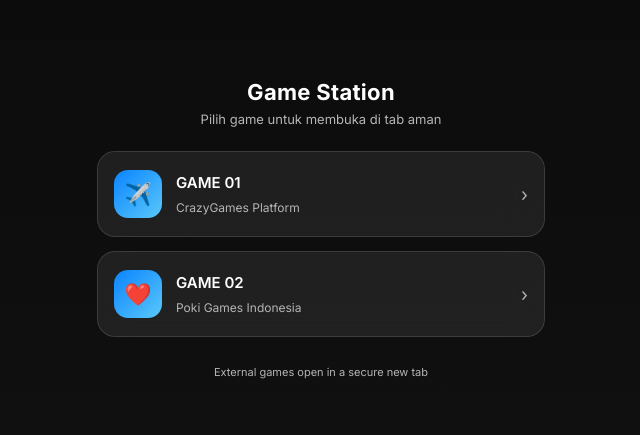
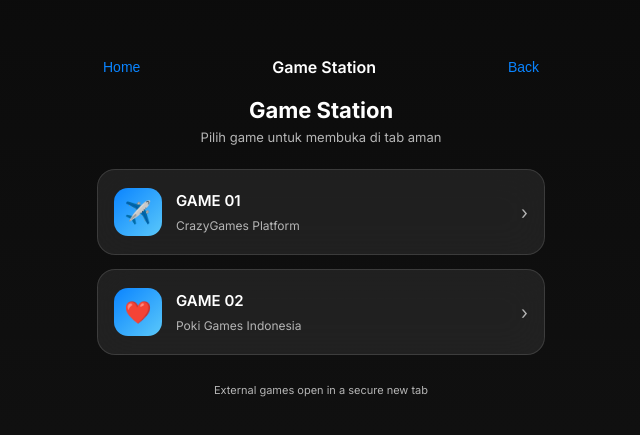
Before and after one commit to bagarang/EDUCATIONAL-WEBSITE, a plain HTML site: page game-station.html in a window 1280 px wide. Shown: the part 167-602 px from the top of the page, without its empty margins (319-959 px from the left). Drawn offline with Linux system fonts and the light colour scheme.

Commit message:
Update game-station.html

```diff
--- a/game-station.html
+++ b/game-station.html
@@ -20,7 +20,7 @@
       --card-border: rgba(255,255,255,0.12);
       --text: #ffffff;
       --subtext: #b5b5b5;
-      --accent: #0a84ff; /* iOS blue */
+      --accent: #0a84ff;
       --radius: 18px;
       --blur: blur(20px);
     }
@@ -44,7 +44,29 @@
     .app {
       width: 100%;
       max-width: 420px;
-      padding: 20px 16px 28px;
+      padding: 16px 16px 28px;
+    }
+
+    /* Top Bar */
+    .topbar {
+      display: flex;
+      align-items: center;
+      justify-content: space-between;
+      margin-bottom: 20px;
+    }
+
+    .topbar button {
+      background: none;
+      border: none;
+      color: var(--accent);
+      font-size: 14px;
+      font-weight: 500;
+      cursor: pointer;
+    }
+
+    .topbar span {
+      font-size: 16px;
+      font-weight: 600;
     }
 
     /* Header */
@@ -57,7 +79,6 @@
       font-size: 22px;
       font-weight: 700;
       margin: 0;
-      letter-spacing: 0.3px;
     }
 
     .header p {
@@ -127,7 +148,6 @@
       color: var(--subtext);
     }
 
-    /* Desktop enhancement */
     @media (min-width: 768px) {
       .app {
         max-width: 480px;
@@ -138,6 +158,13 @@
 <body>
 
   <div class="app">
+
+    <!-- TOP BAR -->
+    <div class="topbar">
+      <button onclick="goHome()">Home</button>
+      <span>Game Station</span>
+      <button onclick="goBack()">Back</button>
+    </div>
 
     <div class="header">
       <h1>Game Station</h1>
@@ -172,6 +199,14 @@
     function launchGame(url) {
       window.open(url, '_blank');
     }
+
+    function goHome() {
+      window.location.href = 'index.html';
+    }
+
+    function goBack() {
+      window.history.back();
+    }
   </script>
 
 </body>
```
